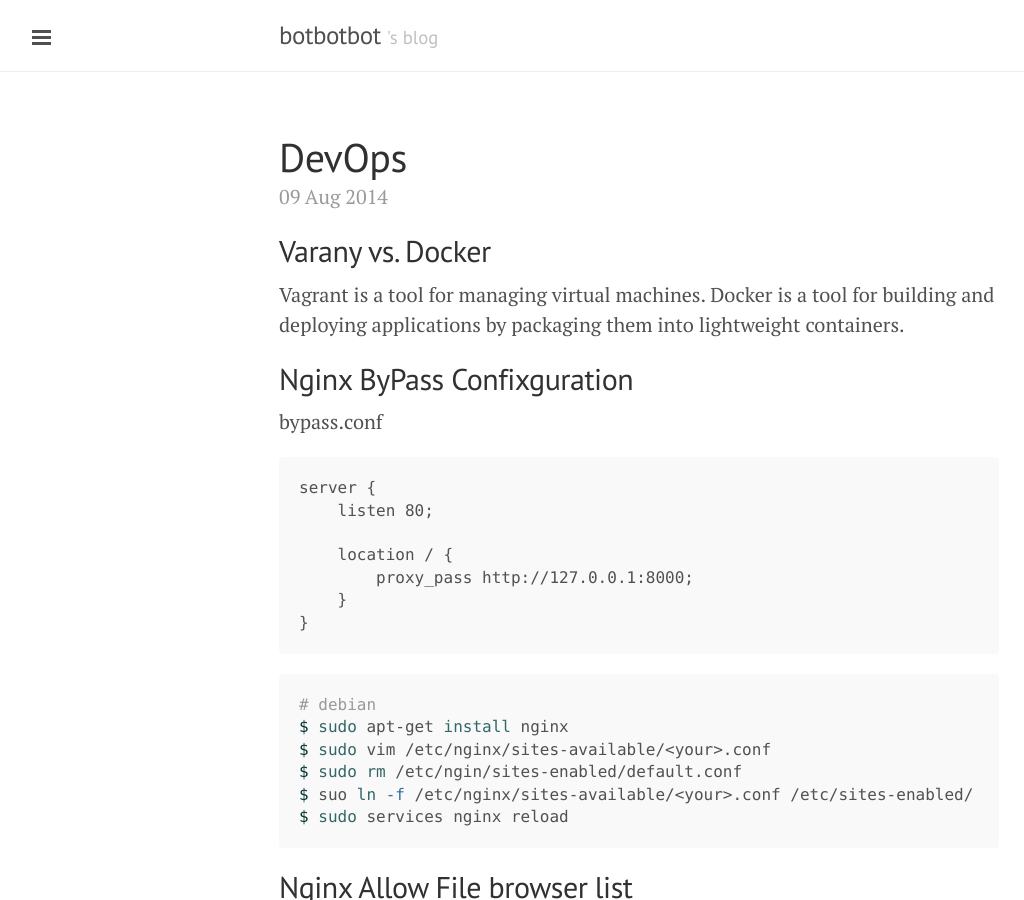
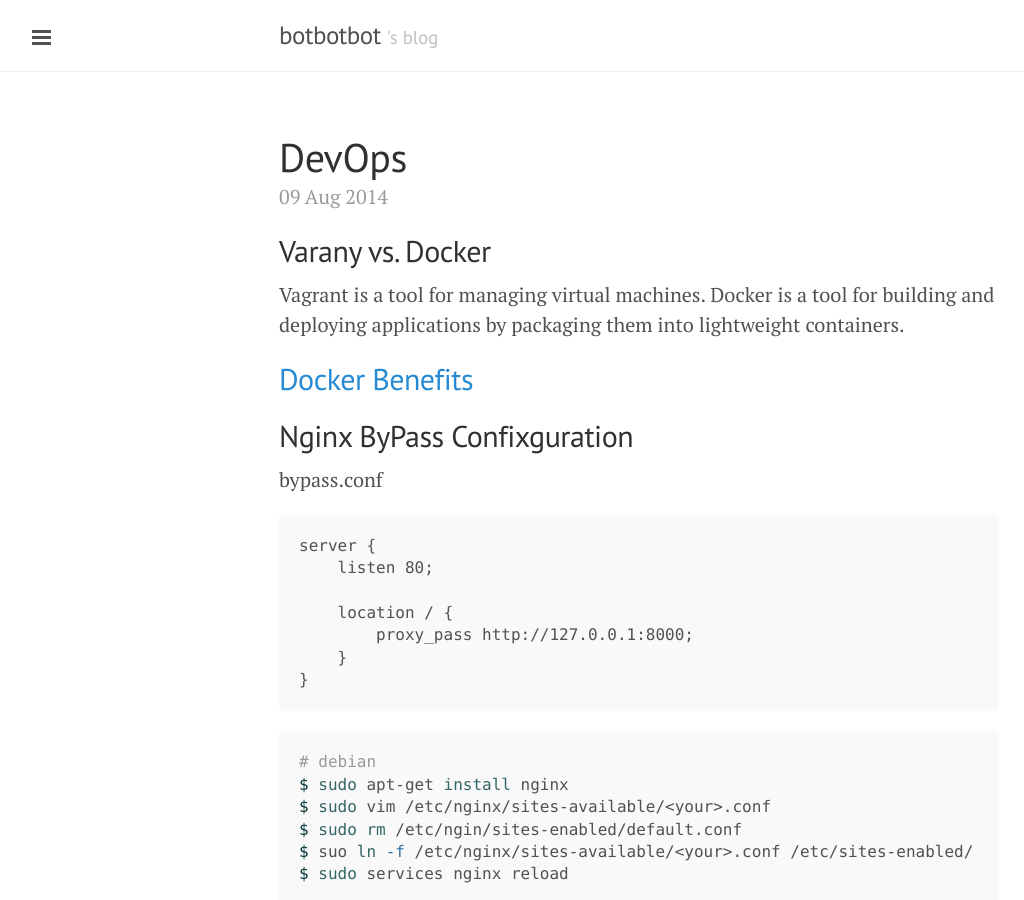
Before and after one commit to ibotdotout/ibotdotout.github.io, a Jekyll site: the page built from _posts/2014-08-09-dev-ops.md, in a window 1280 px wide and 900 px high. Shown: the whole window, without its empty margins (1-1025 px from the left). Built offline with Jekyll 4.4.1, drawn with Linux system fonts in a browser that asks for light colours; Markdown is read by kramdown in place of the engine named in the settings.

Commit message:
Update 2014-08-09-dev-ops.md
add docker benefits

```diff
--- a/_posts/2014-08-09-dev-ops.md
+++ b/_posts/2014-08-09-dev-ops.md
@@ -7,6 +7,8 @@ permalink: devops
 
 ## Varany vs. Docker
 Vagrant is a tool for managing virtual machines. Docker is a tool for building and deploying applications by packaging them into lightweight containers.
+
+## [Docker Benefits](http://knitatoms.net/2013/12/benefits-of-docker-for-application-deployment/)
 
 ## Nginx ByPass Confixguration
 
```
